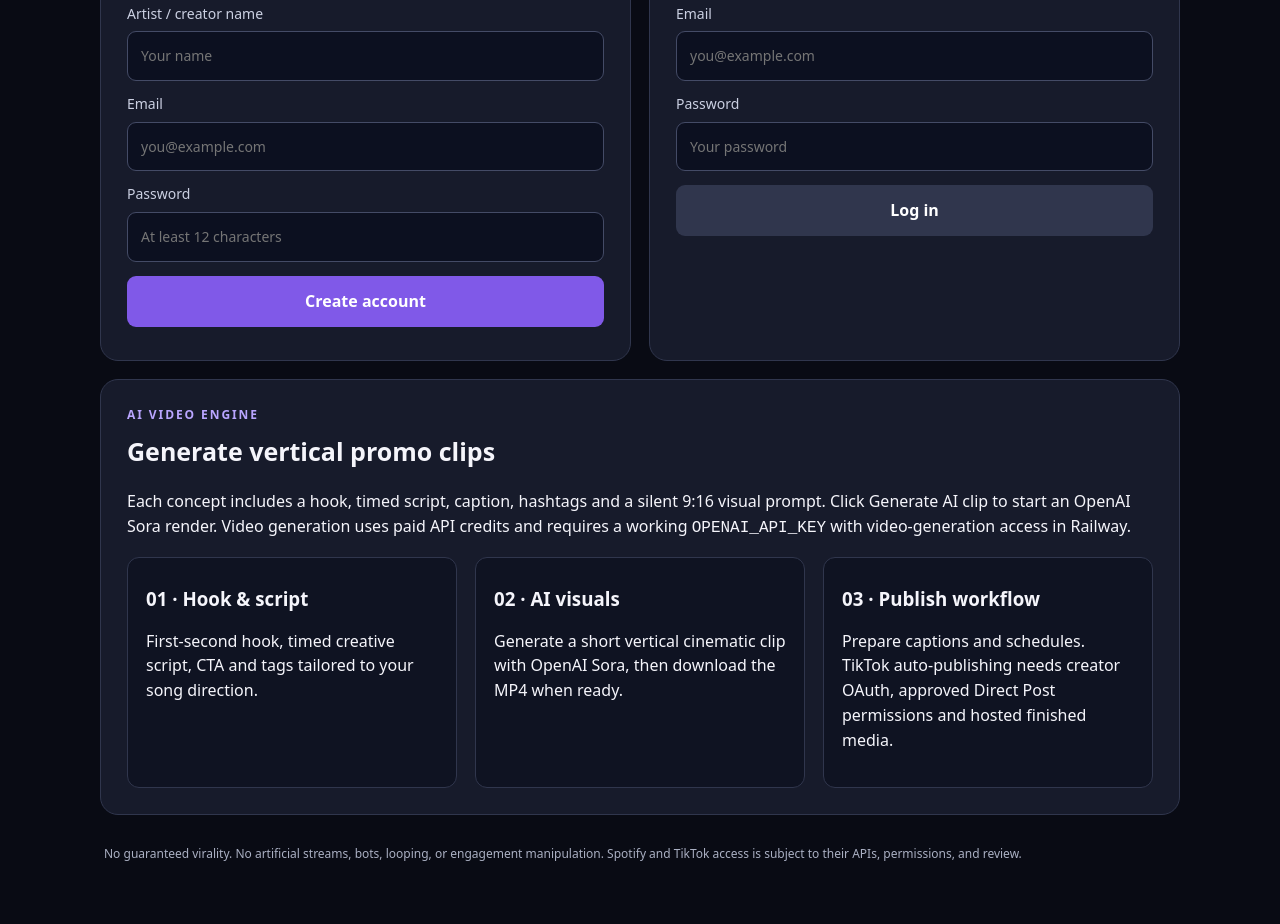
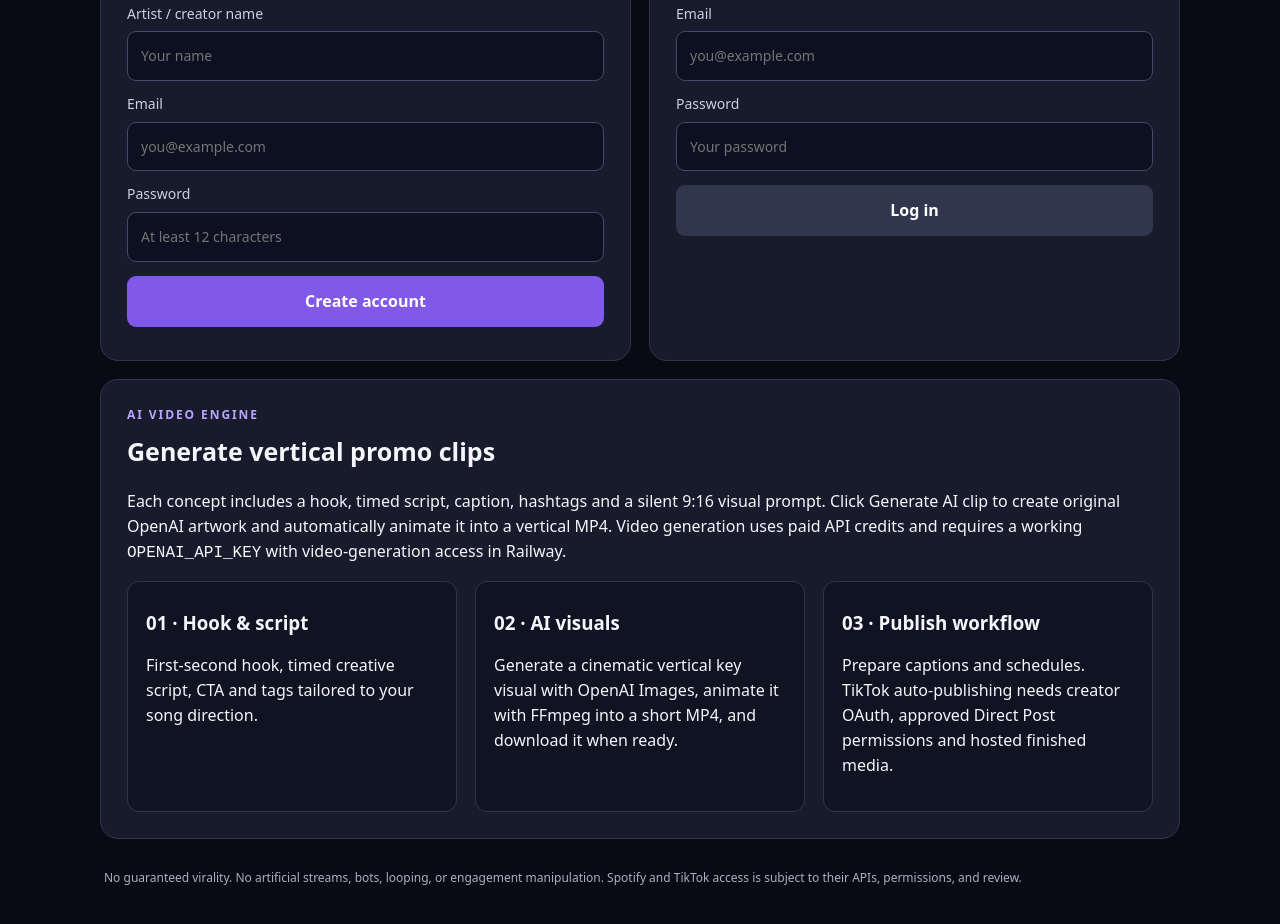
Before and after one commit to yungairesspeaks-coder/Stream-Engine-AI, a website: page public/index.html in a window 1280 px wide. Shown: the part 415-1339 px from the top of the page. Before the commit the page ends 1318 px from the top, so only its background shows below. Drawn offline with Linux system fonts and the light colour scheme; no server answers.

Commit message:
Clarify AI image animation clip workflow in studio UI

```diff
--- a/public/index.html
+++ b/public/index.html
@@ -8,6 +8,6 @@
 <section id="workspace" class="panel hidden"><div class="section-head"><div><p class="eyebrow">YOUR WORKSPACE</p><h2>Spotify vibe ad studio</h2><p class="muted">Build a campaign around your official track link.</p></div><button id="logout" class="secondary compact">Log out</button></div>
 <div class="studio-grid"><div><form id="campaign"><label>Song / campaign title<input name="title" required maxlength="120" placeholder="Track title"></label><label>Spotify track URL<input name="songUrl" type="url" required placeholder="https://open.spotify.com/track/..."></label><label>Genre / vibe<input name="genre" maxlength="80" placeholder="Melodic drill, pain rap, high energy…"></label><label>Creative direction<textarea name="brief" maxlength="1000" placeholder="Describe the emotion, story, colors, audience, and visual style."></textarea></label><label>Number of ad concepts<select name="count"><option>5</option><option selected>10</option><option>20</option></select></label><button>Generate scripts, hooks & ad concepts</button></form></div><div class="preview"><p class="eyebrow">SPOTIFY TRACK PREVIEW</p><div id="spotifyEmbed" class="embed-placeholder">Your official Spotify track preview will appear here after you add a track link.</div><p class="fine">Spotify streams inside Spotify. We do not rip or extract audio. To make a finished song-backed edit, supply audio you own or are licensed to use.</p></div></div>
 <div id="message" role="status" aria-live="polite"></div><div id="library"></div></section>
-<section class="panel"><p class="eyebrow">AI VIDEO ENGINE</p><h2>Generate vertical promo clips</h2><p>Each concept includes a hook, timed script, caption, hashtags and a silent 9:16 visual prompt. Click Generate AI clip to start an OpenAI Sora render. Video generation uses paid API credits and requires a working <code>OPENAI_API_KEY</code> with video-generation access in Railway.</p><div class="features"><div><h3>01 · Hook & script</h3><p>First-second hook, timed creative script, CTA and tags tailored to your song direction.</p></div><div><h3>02 · AI visuals</h3><p>Generate a short vertical cinematic clip with OpenAI Sora, then download the MP4 when ready.</p></div><div><h3>03 · Publish workflow</h3><p>Prepare captions and schedules. TikTok auto-publishing needs creator OAuth, approved Direct Post permissions and hosted finished media.</p></div></div></section>
+<section class="panel"><p class="eyebrow">AI VIDEO ENGINE</p><h2>Generate vertical promo clips</h2><p>Each concept includes a hook, timed script, caption, hashtags and a silent 9:16 visual prompt. Click Generate AI clip to create original OpenAI artwork and automatically animate it into a vertical MP4. Video generation uses paid API credits and requires a working <code>OPENAI_API_KEY</code> with video-generation access in Railway.</p><div class="features"><div><h3>01 · Hook & script</h3><p>First-second hook, timed creative script, CTA and tags tailored to your song direction.</p></div><div><h3>02 · AI visuals</h3><p>Generate a cinematic vertical key visual with OpenAI Images, animate it with FFmpeg into a short MP4, and download it when ready.</p></div><div><h3>03 · Publish workflow</h3><p>Prepare captions and schedules. TikTok auto-publishing needs creator OAuth, approved Direct Post permissions and hosted finished media.</p></div></div></section>
 <footer>No guaranteed virality. No artificial streams, bots, looping, or engagement manipulation. Spotify and TikTok access is subject to their APIs, permissions, and review.</footer>
 </main><script src="/app.js"></script></body></html>
```
